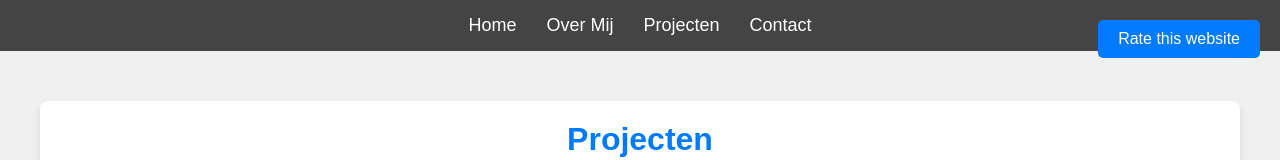
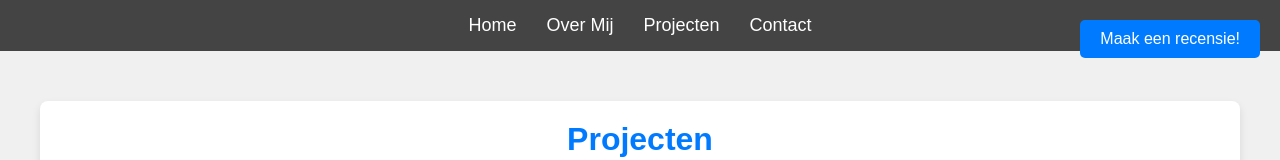
Before and after one commit to owen100810/Website-Crossmedia, a plain HTML site: page projecten/projecten.html in a window 1280 px wide. Shown: the top 160 px of the page. Drawn offline with Linux system fonts and the light colour scheme.

Commit message:
Update projecten.html

```diff
--- a/projecten/projecten.html
+++ b/projecten/projecten.html
@@ -29,7 +29,7 @@
         <li><a href="#project-3">Project 3</a></li>
         <!-- Rating Button -->
         <div id="rating-button-container">
-          <button id="rate-button">Rate this website</button>
+          <button id="rate-button">Maak een recensie!</button>
         </div>
 
   </body>
```
